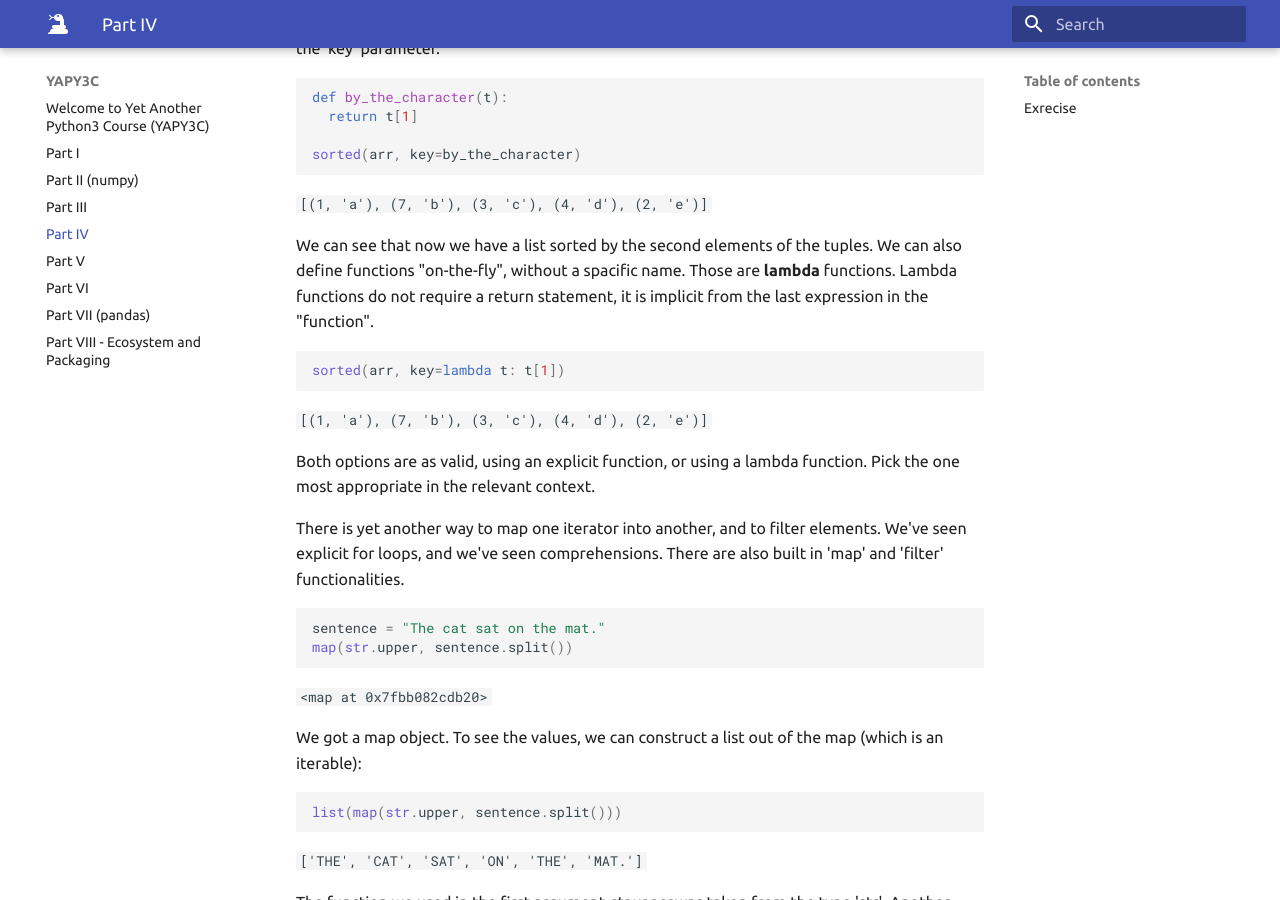
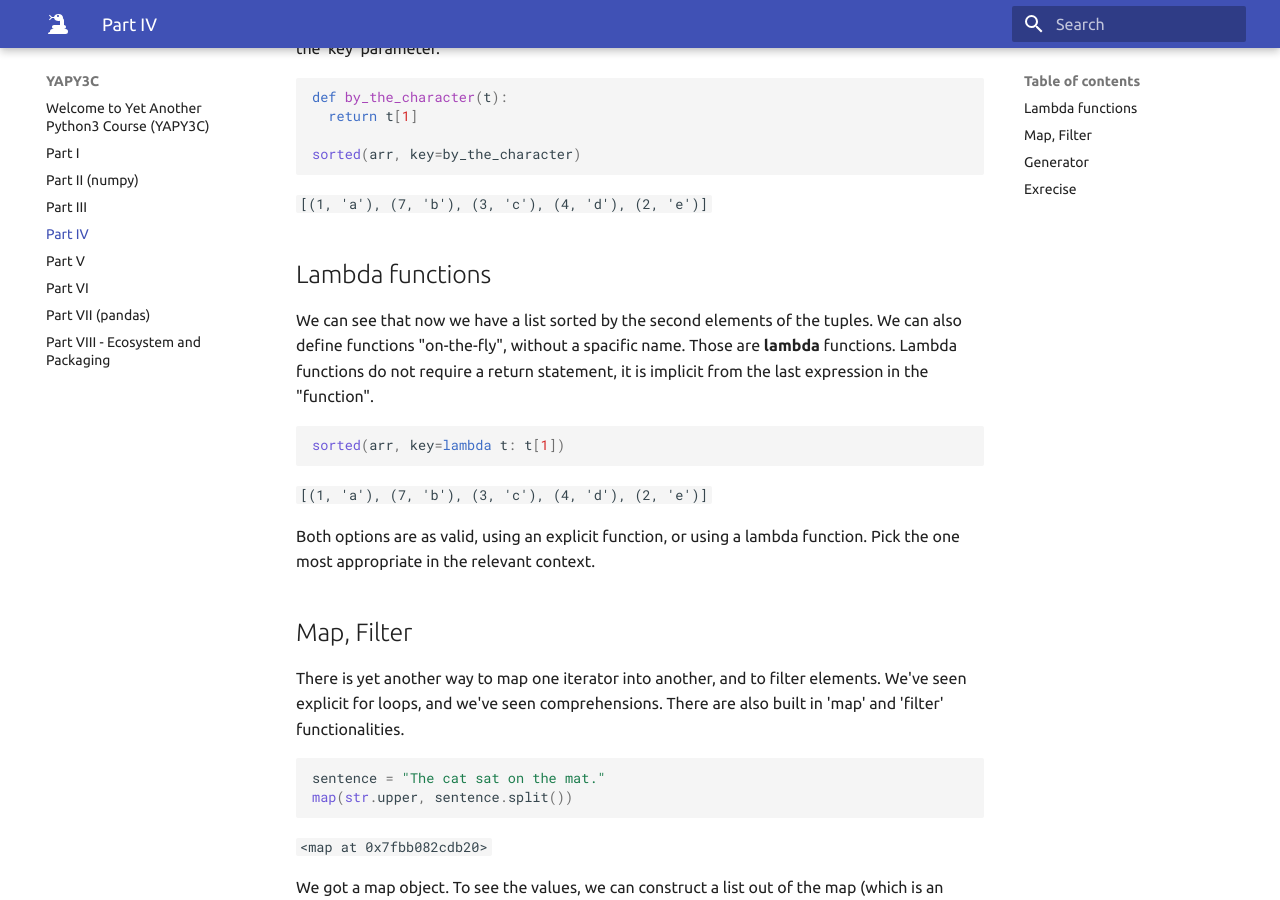
Before and after one commit to zbenmo/yapy3c, an MkDocs documentation site: the page built from docs/part_IV.md, in a window 1280 px wide and 900 px high, scrolled down 1028 px. Built offline with MkDocs 1.6.1 and Material for MkDocs 9.7.7, drawn with Linux system fonts in a browser that asks for light colours.

Commit message:
a few additional 'tags'

````diff
--- a/docs/part_IV.md
+++ b/docs/part_IV.md
@@ -46,6 +46,8 @@ sorted(arr, key=by_the_character)
 
 ```[(1, 'a'), (7, 'b'), (3, 'c'), (4, 'd'), (2, 'e')]```
 
+## Lambda functions
+
 We can see that now we have a list sorted by the second elements of the tuples. We can also define functions "on-the-fly", without a spacific name. Those are **lambda** functions. Lambda functions do not require a return statement, it is implicit from the last expression in the "function".
 
 ``` py
@@ -55,6 +57,8 @@ sorted(arr, key=lambda t: t[1])
 ```[(1, 'a'), (7, 'b'), (3, 'c'), (4, 'd'), (2, 'e')]```
 
 Both options are as valid, using an explicit function, or using a lambda function. Pick the one most appropriate in the relevant context.
+
+## Map, Filter
 
 There is yet another way to map one iterator into another, and to filter elements. We've seen explicit for loops, and we've seen comprehensions.
 There are also built in 'map' and 'filter' functionalities.
@@ -130,6 +134,8 @@ The expression above could have been written as follows:
 Note that we did not have to use 'list', as we're already building one, and also the expression was given in a straight forward manner rather than through a (lambda) function.
 
 The reason that we needed 'list' when we worked with 'map' is that the caculation and memory required did not happen yet when we called 'map'. 'map' is "lazy" in the sense that no list was constructed yet, and no element was "mapped" yet. Only during the iteration the transformation happens, one element at a time, and those are collected into a list, only when we explicitly construct a list from the iterator items (by wrapping the map in 'list'). There are situations, in which a pipeline can be constructed, by passing 'map' objects into other 'map' or 'filter' objects, and only at the last step we iterate over the results, or construct a list out of those. This can save time and memory. It might result also with a bit clearer code.
+
+## Generator
 
 To be fair with comprehensions, there is a similar way to do "lazy" evaluation. One can also do above with "comprehensions" that use '()' instead of '[]'.
 
````
Also changed, not shown: part_VI.ipynb.
